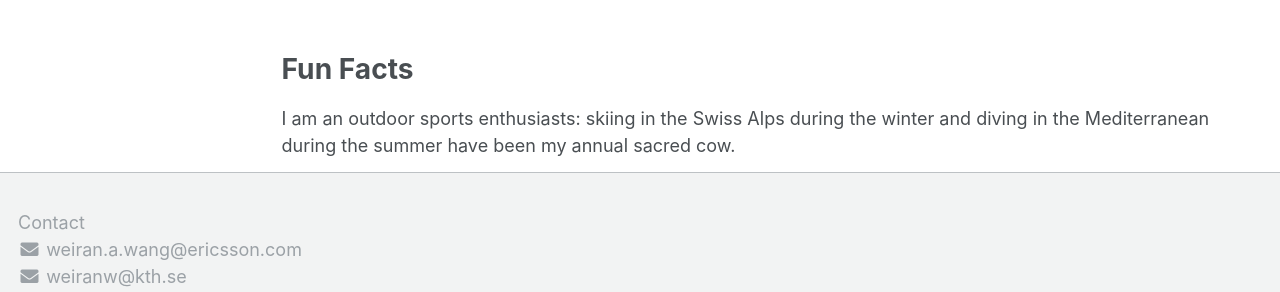
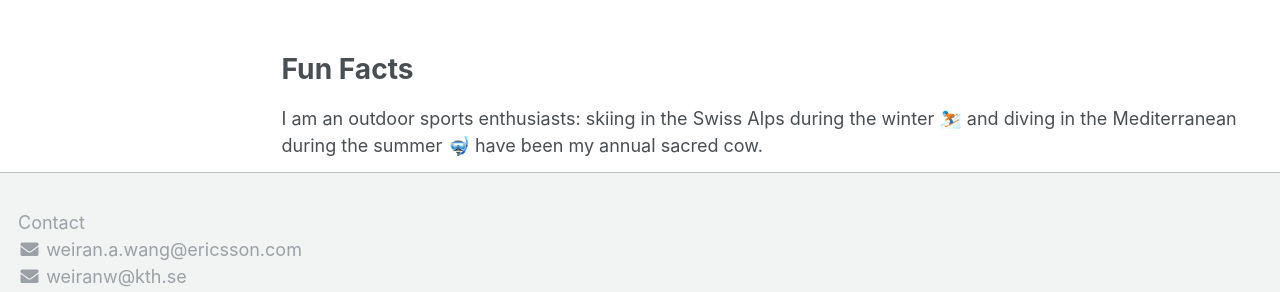
Before and after one commit to wangweiran0129/wangweiran0129.github.io, a Jekyll site: the page built from _pages/cv.md, in a window 1280 px wide and 900 px high, scrolled down 1627 px. Shown: the part 520-812 px from the top of the window. Built offline with Jekyll 4.4.1, drawn with Linux system fonts in a browser that asks for light colours.

Commit message:
add emoji for fun facts in cv.md

```diff
--- a/_pages/cv.md
+++ b/_pages/cv.md
@@ -82,5 +82,5 @@ author_profile: true
 <br>
 
 <h1>Fun Facts</h1>
-I am an outdoor sports enthusiasts: skiing in the Swiss Alps during the winter and diving in the Mediterranean during the summer have been my annual sacred cow.
+I am an outdoor sports enthusiasts: skiing in the Swiss Alps during the winter ⛷️ and diving in the Mediterranean during the summer 🤿 have been my annual sacred cow.
 <br>
```
